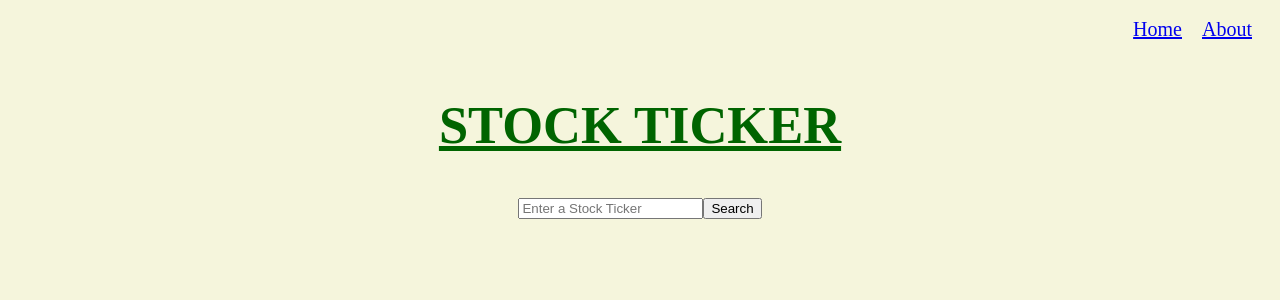
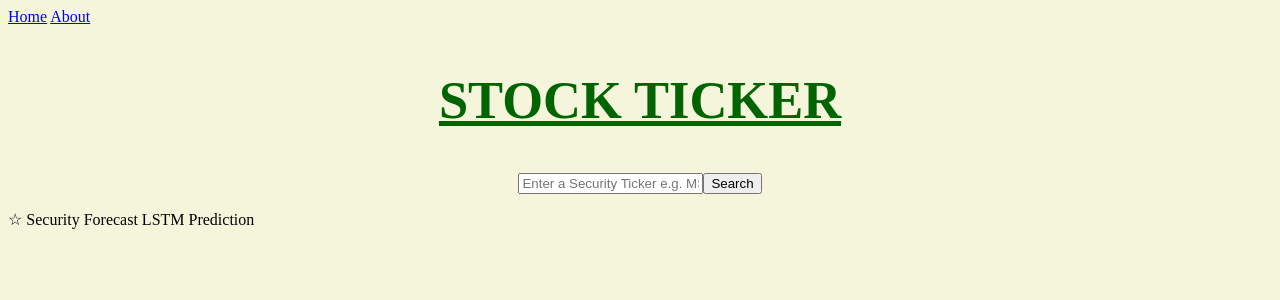
Before and after one commit to EduJacinto/forecast.ai, a Flask app: page / in a window 1280 px wide. Shown: the top 300 px of the page. Run offline with Flask 3, Linux system fonts and the light colour scheme.

Commit message:
working through the script for html

```diff
--- a/templates/home.html
+++ b/templates/home.html
@@ -2,31 +2,86 @@
 <html lang="en">
 <head>
     <meta charset="UTF-8">
-    <title>STOCK TRACKER</title>
+    <title>Security Forecast</title>
     <link rel="stylesheet" href="../static/homedesign.css">
+    <script src="https://cdn.jsdelivr.net/npm/chart.js"></script>
 </head>
 <body>
 
-<div class="nav">
-<a href="Home.html">Home</a>
-<a href="about.html">About</a>
+<div class="navbar">
+    <a href="/">Home</a>
+    <a href="/about">About</a>
 </div>
-
 
 <div class="title">
 	<h2>STOCK TICKER</h2>
 </div>
 
 <div class="container">
-    <input id="tickerId" type="text" placeholder="Enter a Stock Ticker" value="">
-    <button>Search</button>
+    <input id="tickerId" type="text" placeholder="Enter a Security Ticker e.g. MSFT">
+    <button id="searchBtn" onclick="runPrediction()">Search</button>
 </div>
+
+<div id="status" class="status-msg"></div>
+
+<div id="chartSection" style="display:none;">
+    <h3 id="chartTitle" style="text-align:center; color:darkgreen;" />
+    <div class="chart-wrapper">
+        <canvas id="securityChart"></canvas>
+    </div>
+</div>
+
+<footer>
+    <p>&star; Security Forecast LSTM Prediction</p>
+</footer>
+
 <script>
     let chartInstance = null;
 
     async function runPrediction() {
         const ticker = document.getElementById("tickerId").value.trim().toUpperCase();
+        const status = document.getElementById("status");
+        const bt = getElementById("searchBtn");
+
+        if (!ticker) {
+            status.textContent = "Please enter a valid ticker symbol.";
+            status.style.color = "red";
+            return;
+        }
+
+        status.textContent = "⏳ Training model and building forecasting... this may take ~30 seconds.";
+        status.style.color = "#555";
+        btn.disabled = true;
+        document.getElementById("chartSection").style.display = "none";
+
+        try {
+            const res = await fetch("/predict", {
+                method: "POST",
+                headers: { "Content-Type": "application/json" },
+                body: JSON.stringify({ ticker });
+            });
+
+            const data = await res.json();
+
+            if (data.error) {
+                status.textContent = "❌ " + data.error;
+                status.style.color = "red";
+                return;
+            }
+
+            renderChart(data);
+            status.textContent = "";
+        }
+        catch (err) {
+            status.textContent = "❌ Network error: " + err.message;
+            status.style.color = "red";
+        }
+        finally {
+            btn.disabled = false;
+        }
     }
+
+
 </script>
 </body>
 </html>
```
